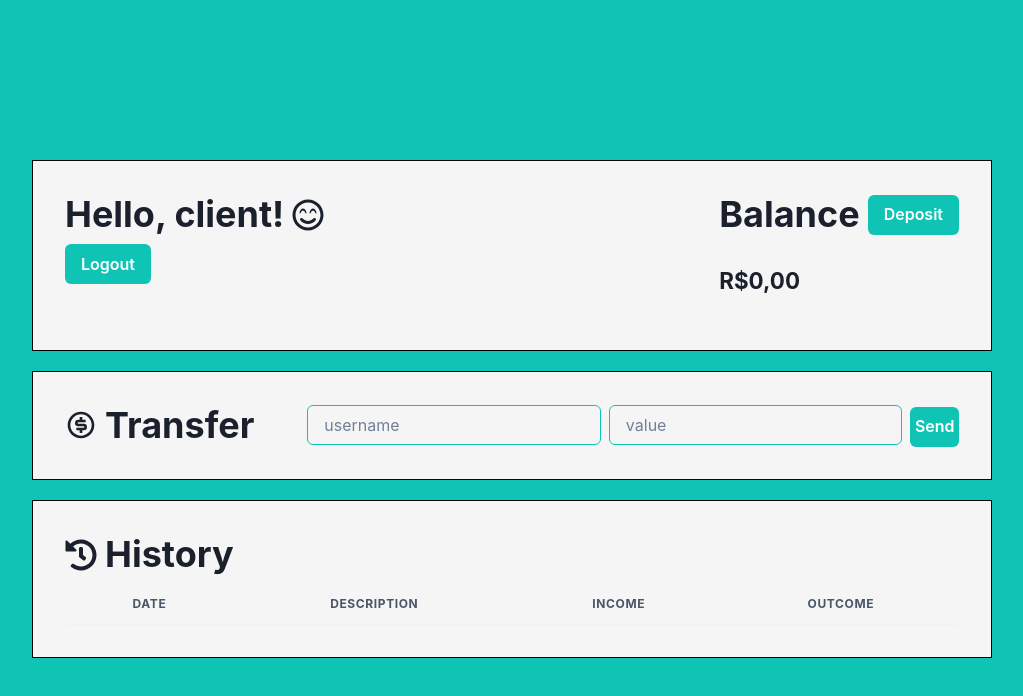
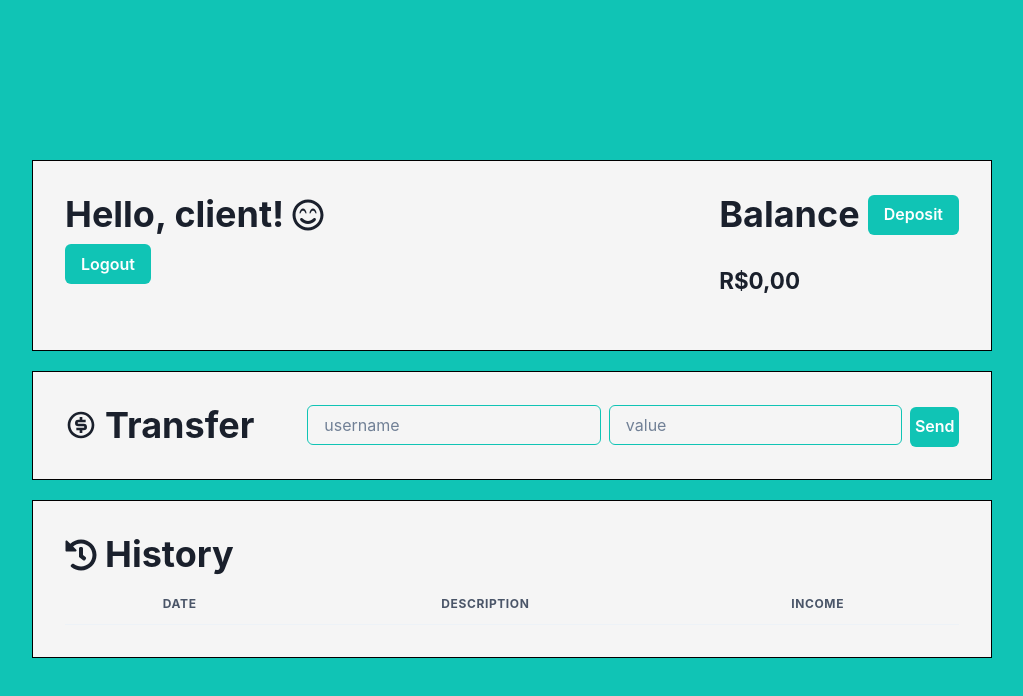
Before and after one commit to dashartt/transfer-money, a React (Vite) app in the folder frontend/: page / in a window 1280 px wide. Shown: the top 696 px of the page, without its empty margins (128-1151 px from the left). Built offline with nearby package versions, Linux system fonts and the light colour scheme.

Commit message:
chore: :fire: remove outCome column in table

```diff
--- a/frontend/src/components/transaction-history/HistoryTable.tsx
+++ b/frontend/src/components/transaction-history/HistoryTable.tsx
@@ -11,7 +11,6 @@ function HistoryTable() {
             <Th>Date</Th>
             <Th>Description</Th>
             <Th>Income</Th>
-            <Th>Outcome</Th>
           </Tr>
         </Thead>
         <HistoryRow />
```
